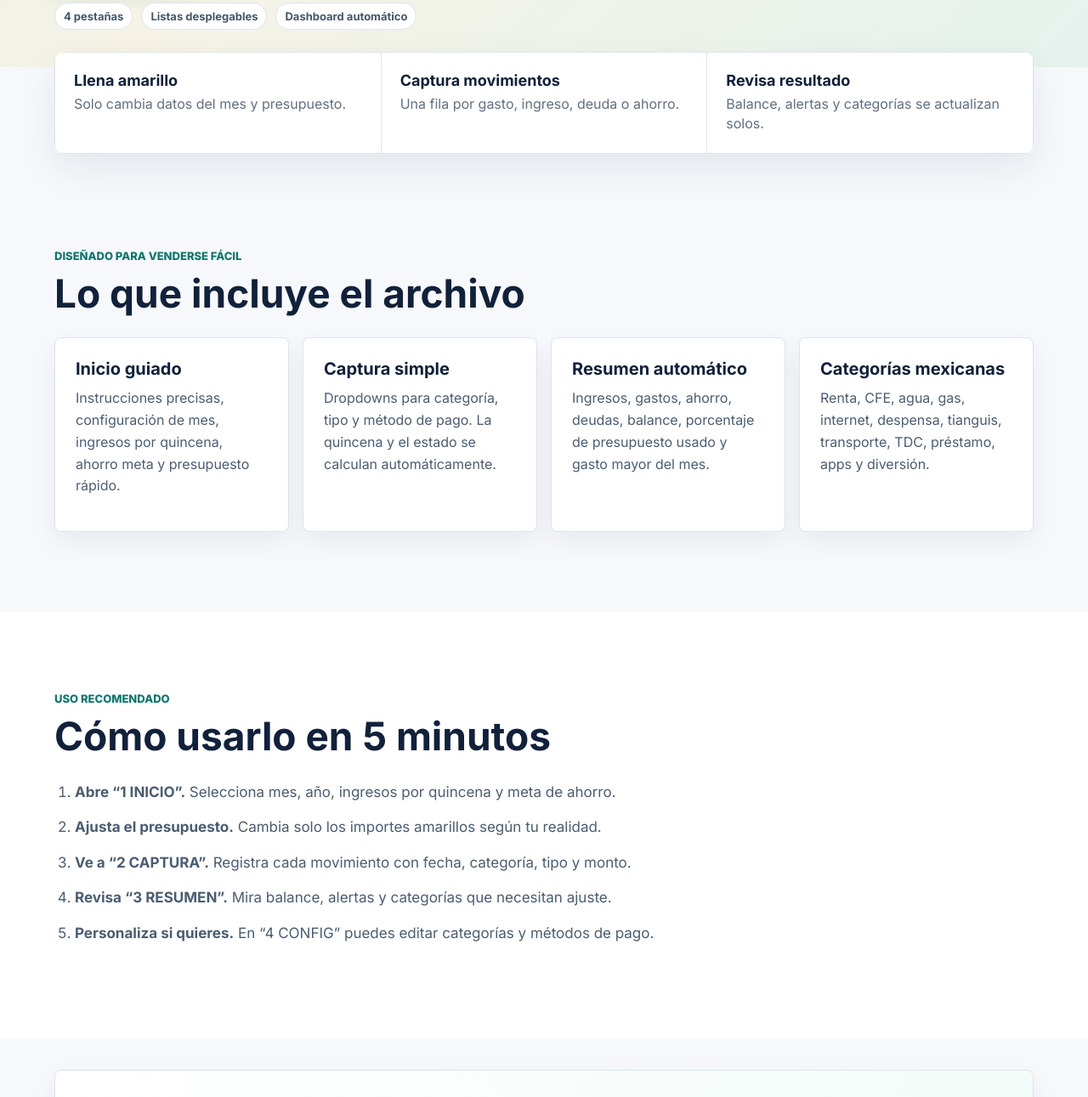
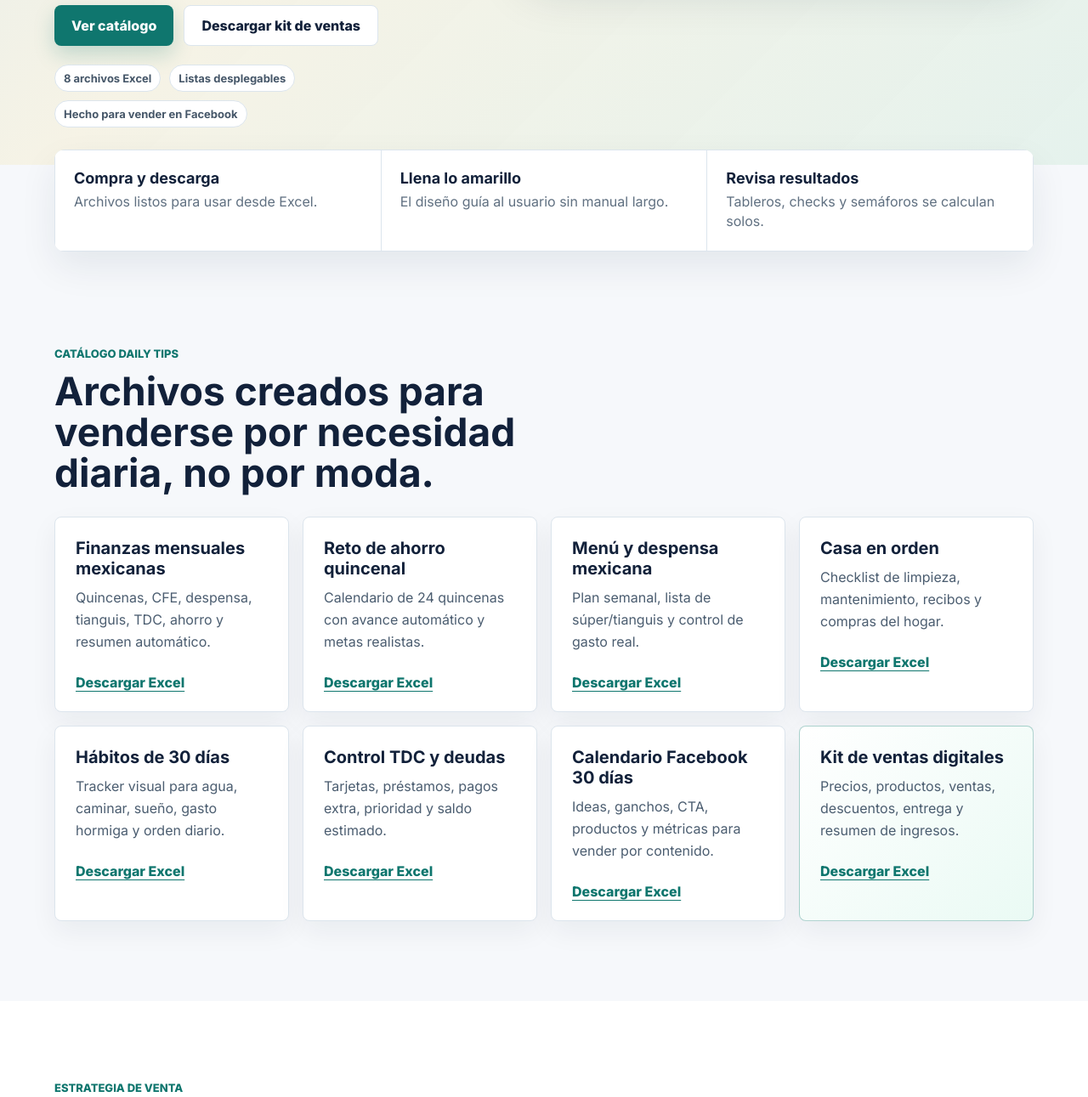
Before and after one commit to miguel151100/DAILYTIPS, a plain HTML site: page index.html in a window 1280 px wide. Shown: the part 806-2097 px from the top of the page at 85% size. Drawn offline with Linux system fonts and the light colour scheme.

Commit message:
Add Daily Tips digital product catalog

```diff
--- a/index.html
+++ b/index.html
@@ -3,8 +3,8 @@
 <head>
   <meta charset="utf-8">
   <meta name="viewport" content="width=device-width, initial-scale=1">
-  <title>Planificador Mensual Mexicano | Excel de Finanzas Personales</title>
-  <meta name="description" content="Plantilla Excel automatizada para organizar quincenas, gastos, CFE, despensa, deudas y ahorro en México. Simple, clara y lista para vender.">
+  <title>Daily Tips | Archivos Digitales para Organizar tu Vida</title>
+  <meta name="description" content="Archivos Excel descargables para organizar dinero, casa, comida, hábitos, deudas y ventas digitales en México.">
   <link rel="preconnect" href="https://fonts.googleapis.com">
   <link rel="preconnect" href="https://fonts.gstatic.com" crossorigin>
   <link href="https://fonts.googleapis.com/css2?family=Inter:wght@400;600;700;800&display=swap" rel="stylesheet">
@@ -12,10 +12,10 @@
 </head>
 <body>
   <header class="topbar">
-    <a class="brand" href="#inicio">Planificador Mexicano</a>
+    <a class="brand" href="#inicio">Daily Tips</a>
     <nav aria-label="Principal">
-      <a href="#incluye">Incluye</a>
-      <a href="#como-usarlo">Cómo usarlo</a>
+      <a href="#catalogo">Catálogo</a>
+      <a href="#estrategia">Estrategia</a>
       <a href="#faq">FAQ</a>
     </nav>
   </header>
@@ -23,113 +23,137 @@
   <main id="inicio">
     <section class="hero">
       <div class="hero__copy">
-        <p class="eyebrow">Excel automatizado para finanzas personales</p>
-        <h1>Organiza tu dinero mensual sin enredarte con fórmulas.</h1>
-        <p class="lead">Hecho para la vida mexicana: quincenas, renta, CFE, agua, gas, despensa, tianguis, transporte, TDC, préstamos, apps y ahorro.</p>
+        <p class="eyebrow">Archivos digitales simples para la vida real</p>
+        <h1>Daily Tips convierte el caos diario en listas, planes y números claros.</h1>
+        <p class="lead">Plantillas Excel pensadas para México: quincenas, CFE, despensa, tianguis, TDC, casa, hábitos y ventas por Facebook.</p>
         <div class="hero__actions">
-          <a class="button" href="planificador_mensual_mexicano_simple.xlsx" download>Descargar Excel</a>
-          <a class="button button--ghost" href="#como-usarlo">Ver instrucciones</a>
+          <a class="button" href="#catalogo">Ver catálogo</a>
+          <a class="button button--ghost" href="daily_tips_kit_ventas_digitales.xlsx" download>Descargar kit de ventas</a>
         </div>
         <div class="trust">
-          <span>4 pestañas</span>
+          <span>8 archivos Excel</span>
           <span>Listas desplegables</span>
-          <span>Dashboard automático</span>
+          <span>Hecho para vender en Facebook</span>
         </div>
       </div>
       <figure class="hero__visual">
-        <img src="assets/hero-planificador-mexico.png" alt="Mockup del planificador financiero mensual en una laptop">
+        <img src="assets/hero-planificador-mexico.png" alt="Mockup de archivos digitales Daily Tips en una laptop">
       </figure>
     </section>
 
     <section class="strip" aria-label="Promesa del producto">
       <div>
-        <strong>Llena amarillo</strong>
-        <span>Solo cambia datos del mes y presupuesto.</span>
+        <strong>Compra y descarga</strong>
+        <span>Archivos listos para usar desde Excel.</span>
       </div>
       <div>
-        <strong>Captura movimientos</strong>
-        <span>Una fila por gasto, ingreso, deuda o ahorro.</span>
+        <strong>Llena lo amarillo</strong>
+        <span>El diseño guía al usuario sin manual largo.</span>
       </div>
       <div>
-        <strong>Revisa resultado</strong>
-        <span>Balance, alertas y categorías se actualizan solos.</span>
+        <strong>Revisa resultados</strong>
+        <span>Tableros, checks y semáforos se calculan solos.</span>
       </div>
     </section>
 
-    <section id="incluye" class="section">
+    <section id="catalogo" class="section">
       <div class="section__title">
-        <p class="eyebrow">Diseñado para venderse fácil</p>
-        <h2>Lo que incluye el archivo</h2>
+        <p class="eyebrow">Catálogo Daily Tips</p>
+        <h2>Archivos creados para venderse por necesidad diaria, no por moda.</h2>
       </div>
-      <div class="grid">
+      <div class="product-grid">
         <article class="card">
-          <h3>Inicio guiado</h3>
-          <p>Instrucciones precisas, configuración de mes, ingresos por quincena, ahorro meta y presupuesto rápido.</p>
+          <h3>Finanzas mensuales mexicanas</h3>
+          <p>Quincenas, CFE, despensa, tianguis, TDC, ahorro y resumen automático.</p>
+          <a class="text-link" href="planificador_mensual_mexicano_simple.xlsx" download>Descargar Excel</a>
         </article>
         <article class="card">
-          <h3>Captura simple</h3>
-          <p>Dropdowns para categoría, tipo y método de pago. La quincena y el estado se calculan automáticamente.</p>
+          <h3>Reto de ahorro quincenal</h3>
+          <p>Calendario de 24 quincenas con avance automático y metas realistas.</p>
+          <a class="text-link" href="daily_tips_reto_ahorro_quincenal_mexico.xlsx" download>Descargar Excel</a>
         </article>
         <article class="card">
-          <h3>Resumen automático</h3>
-          <p>Ingresos, gastos, ahorro, deudas, balance, porcentaje de presupuesto usado y gasto mayor del mes.</p>
+          <h3>Menú y despensa mexicana</h3>
+          <p>Plan semanal, lista de súper/tianguis y control de gasto real.</p>
+          <a class="text-link" href="daily_tips_menu_despensa_mexicana.xlsx" download>Descargar Excel</a>
         </article>
         <article class="card">
-          <h3>Categorías mexicanas</h3>
-          <p>Renta, CFE, agua, gas, internet, despensa, tianguis, transporte, TDC, préstamo, apps y diversión.</p>
+          <h3>Casa en orden</h3>
+          <p>Checklist de limpieza, mantenimiento, recibos y compras del hogar.</p>
+          <a class="text-link" href="daily_tips_casa_en_orden_checklist.xlsx" download>Descargar Excel</a>
+        </article>
+        <article class="card">
+          <h3>Hábitos de 30 días</h3>
+          <p>Tracker visual para agua, caminar, sueño, gasto hormiga y orden diario.</p>
+          <a class="text-link" href="daily_tips_habitos_30_dias.xlsx" download>Descargar Excel</a>
+        </article>
+        <article class="card">
+          <h3>Control TDC y deudas</h3>
+          <p>Tarjetas, préstamos, pagos extra, prioridad y saldo estimado.</p>
+          <a class="text-link" href="daily_tips_control_tdc_deudas.xlsx" download>Descargar Excel</a>
+        </article>
+        <article class="card">
+          <h3>Calendario Facebook 30 días</h3>
+          <p>Ideas, ganchos, CTA, productos y métricas para vender por contenido.</p>
+          <a class="text-link" href="daily_tips_calendario_facebook_30_dias.xlsx" download>Descargar Excel</a>
+        </article>
+        <article class="card card--highlight">
+          <h3>Kit de ventas digitales</h3>
+          <p>Precios, productos, ventas, descuentos, entrega y resumen de ingresos.</p>
+          <a class="text-link" href="daily_tips_kit_ventas_digitales.xlsx" download>Descargar Excel</a>
         </article>
       </div>
     </section>
 
-    <section id="como-usarlo" class="section how">
+    <section id="estrategia" class="section how">
       <div class="section__title">
-        <p class="eyebrow">Uso recomendado</p>
-        <h2>Cómo usarlo en 5 minutos</h2>
+        <p class="eyebrow">Estrategia de venta</p>
+        <h2>Qué publicar en Facebook para vender este catálogo</h2>
       </div>
       <ol class="steps">
-        <li><strong>Abre “1 INICIO”.</strong> Selecciona mes, año, ingresos por quincena y meta de ahorro.</li>
-        <li><strong>Ajusta el presupuesto.</strong> Cambia solo los importes amarillos según tu realidad.</li>
-        <li><strong>Ve a “2 CAPTURA”.</strong> Registra cada movimiento con fecha, categoría, tipo y monto.</li>
-        <li><strong>Revisa “3 RESUMEN”.</strong> Mira balance, alertas y categorías que necesitan ajuste.</li>
-        <li><strong>Personaliza si quieres.</strong> En “4 CONFIG” puedes editar categorías y métodos de pago.</li>
+        <li><strong>Publica el problema.</strong> “¿La quincena se te va sin saber en qué?”</li>
+        <li><strong>Enseña una captura.</strong> Muestra celdas amarillas, semáforos y resumen automático.</li>
+        <li><strong>Vende un resultado.</strong> No vendas Excel; vende orden, claridad y menos estrés.</li>
+        <li><strong>Ofrece combos.</strong> Finanzas + ahorro + deudas o comida + despensa + casa.</li>
+        <li><strong>Usa comentarios.</strong> Pide “Comenta QUIERO” y responde por mensaje privado.</li>
       </ol>
     </section>
 
     <section class="section offer">
       <div>
-        <p class="eyebrow">Producto digital listo</p>
-        <h2>Ideal para vender en Hotmart, Etsy, Gumroad, Shopify o redes sociales.</h2>
-        <p>La plantilla está pensada para compradores principiantes: nombres claros, flujo numerado, celdas editables visibles y fórmulas protegidas por diseño visual.</p>
+        <p class="eyebrow">Paquete comercial</p>
+        <h2>Véndelos por separado o como bundle “Vida Organizada”.</h2>
+        <p>Los productos están pensados para personas que compran soluciones rápidas: ordenar dinero, comer mejor, limpiar la casa, ahorrar, pagar deudas y vender por Facebook.</p>
       </div>
-      <a class="button" href="planificador_mensual_mexicano_simple.xlsx" download>Descargar el Excel</a>
+      <a class="button" href="daily_tips_kit_ventas_digitales.xlsx" download>Descargar kit de ventas</a>
     </section>
 
     <section id="faq" class="section faq">
       <div class="section__title">
         <p class="eyebrow">Preguntas rápidas</p>
-        <h2>FAQ para tu página de venta</h2>
+        <h2>FAQ para compradores</h2>
       </div>
       <details open>
-        <summary>¿Necesito saber Excel?</summary>
-        <p>No. Solo se llenan celdas amarillas y filas de captura. El resumen se calcula solo.</p>
+        <summary>¿Necesito saber Excel para usarlos?</summary>
+        <p>No. Los archivos están pensados para llenar celdas amarillas y revisar resultados automáticos.</p>
       </details>
       <details>
-        <summary>¿Sirve si me pagan por quincena?</summary>
-        <p>Sí. Está diseñado para separar ingresos y movimientos por quincena.</p>
+        <summary>¿Puedo comprarlos individualmente?</summary>
+        <p>Sí. También puedes venderlos como paquetes por tema: dinero, hogar, bienestar o negocio.</p>
       </details>
       <details>
-        <summary>¿Puedo cambiar categorías?</summary>
-        <p>Sí. La pestaña “4 CONFIG” permite adaptar categorías y métodos de pago.</p>
+        <summary>¿Están adaptados a México?</summary>
+        <p>Sí. Incluyen quincena, CFE, tianguis, despensa, TDC, préstamos, recibos y ventas por Facebook.</p>
       </details>
       <details>
-        <summary>¿Es asesoría financiera?</summary>
-        <p>No. Es una herramienta de organización personal. Las decisiones financieras dependen de cada usuario.</p>
+        <summary>¿Son asesoría financiera o médica?</summary>
+        <p>No. Son herramientas de organización personal y administrativa.</p>
       </details>
     </section>
   </main>
 
   <footer class="footer">
-    <p>Basado en buenas prácticas de presupuesto: registrar ingresos, gastos, ahorro, deudas y balance mensual.</p>
+    <p>Daily Tips: archivos digitales para ordenar dinero, casa, comida, hábitos y ventas.</p>
     <p><a href="https://webappsos.condusef.gob.mx/EducaTuCartera/presupuesto.html">Referencia CONDUSEF</a> · <a href="https://www.condusef.gob.mx/?idc=2111&idcat=3&p=contenido">Presupuesto familiar</a></p>
   </footer>
 </body>
--- a/styles.css
+++ b/styles.css
@@ -201,7 +201,8 @@ h2 {
   letter-spacing: 0;
 }
 
-.grid {
+.grid,
+.product-grid {
   display: grid;
   grid-template-columns: repeat(4, 1fr);
   gap: 16px;
@@ -218,6 +219,24 @@ details,
 
 .card {
   padding: 24px;
+}
+
+.product-grid {
+  grid-template-columns: repeat(4, minmax(0, 1fr));
+}
+
+.card--highlight {
+  background: linear-gradient(135deg, #ffffff, #eafaf4);
+  border-color: rgba(15, 118, 110, .32);
+}
+
+.text-link {
+  display: inline-flex;
+  margin-top: 8px;
+  color: var(--teal);
+  font-weight: 800;
+  text-decoration: underline;
+  text-underline-offset: 4px;
 }
 
 h3 {
@@ -301,6 +320,7 @@ details p {
   }
 
   .grid,
+  .product-grid,
   .strip {
     grid-template-columns: 1fr 1fr;
   }
@@ -323,6 +343,7 @@ details p {
   }
 
   .grid,
+  .product-grid,
   .strip {
     grid-template-columns: 1fr;
   }
```
Also changed, not shown: 7 other files.
